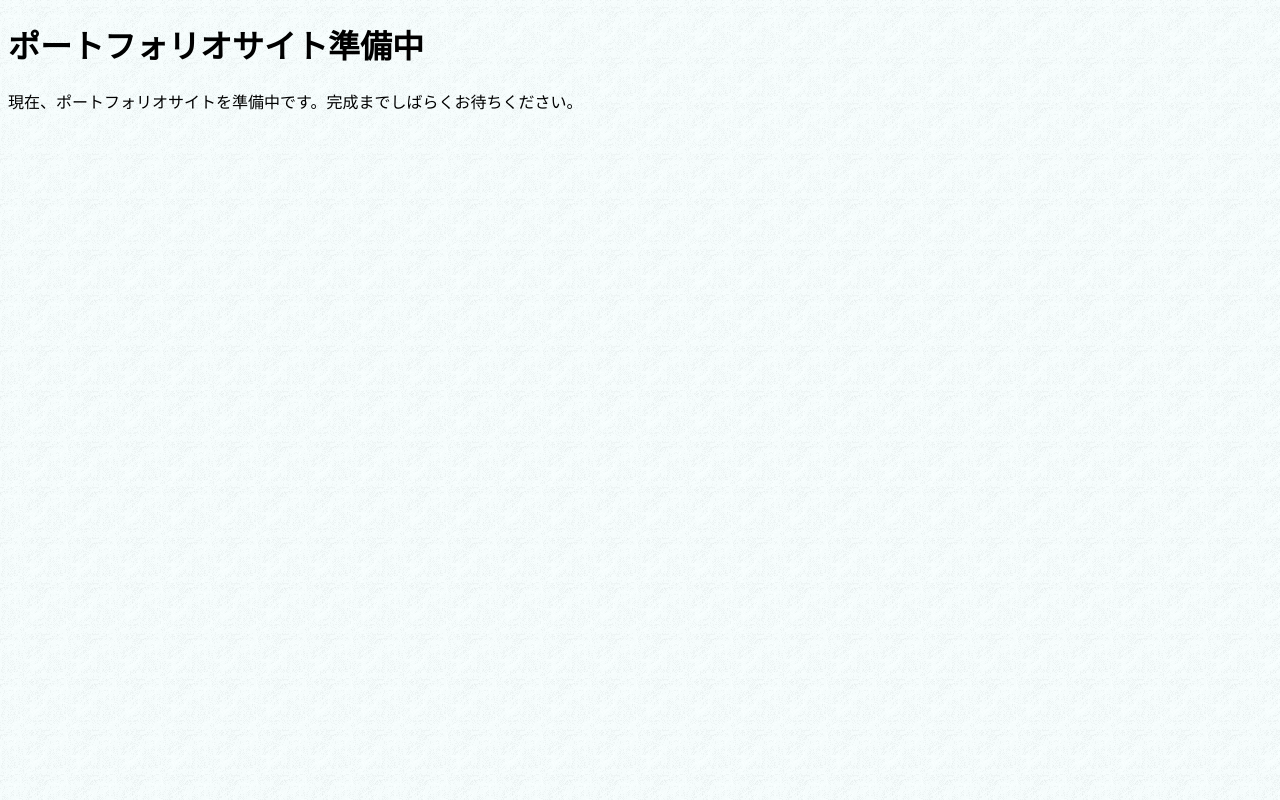
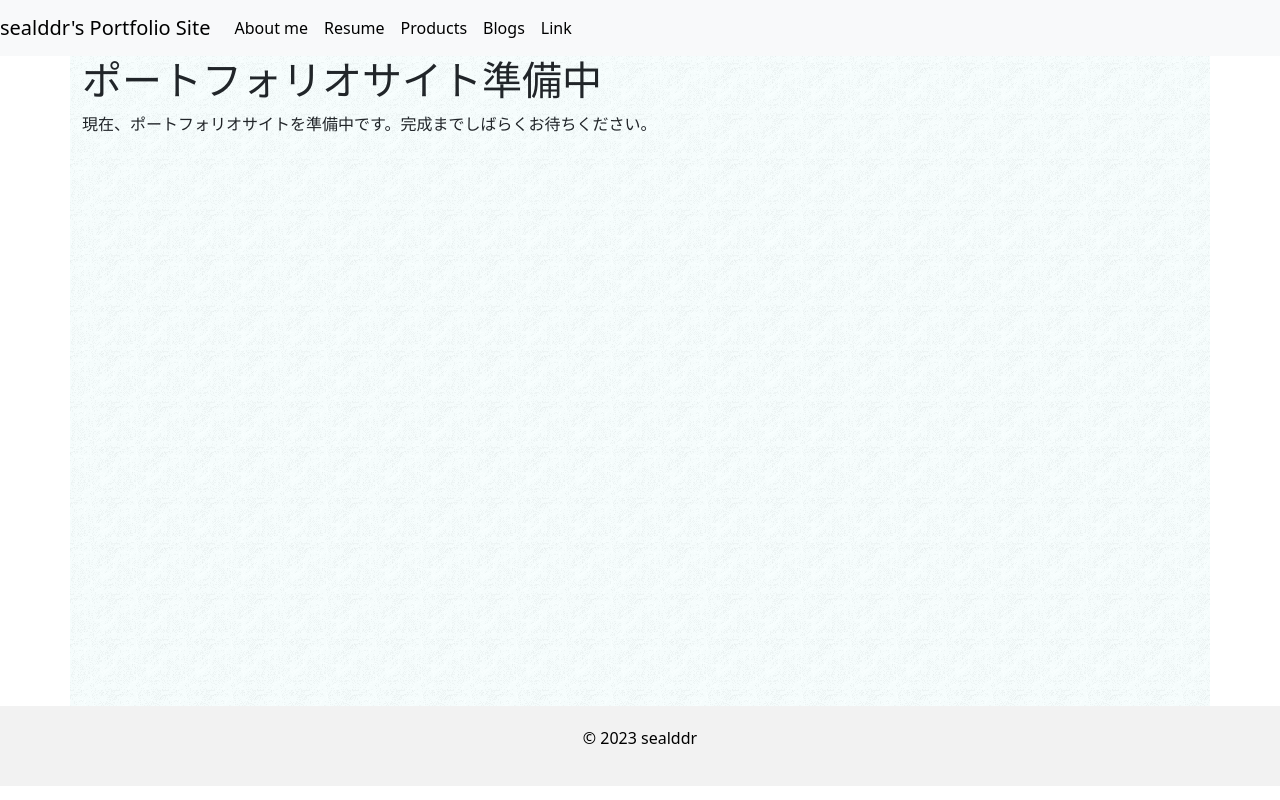
Before and after one commit to sealddr/sealddr.github.io, a Next.js app: page / in a window 1280 px wide. Built offline with nearby package versions, Linux system fonts and the light colour scheme.

Commit message:
add header and footer

```diff
--- a/package.json
+++ b/package.json
@@ -9,9 +9,11 @@
     "lint": "next lint"
   },
   "dependencies": {
+    "@types/react-bootstrap": "^0.32.33",
     "bootstrap": "^5.3.2",
     "next": "13.5.4",
     "react": "^18",
+    "react-bootstrap": "^2.9.0",
     "react-dom": "^18"
   },
   "devDependencies": {
--- a/src/components/layout.tsx
+++ b/src/components/layout.tsx
@@ -1,19 +1,30 @@
-import React from 'react';
-import Head from 'next/head'
+import 'bootstrap/dist/css/bootstrap.min.css'
+import '../styles/globals.css';
 
-export default function RootLayout({
-  children,
-}: {
-  children: React.ReactNode
-}) {
+import { ReactNode, useEffect, useRef } from 'react';
+import { useRouter } from 'next/router';
+
+type Props = {
+  children: ReactNode;
+};
+
+export default function RootLayout({ children }: Props) {
+  const router = useRouter();
+  const mainRef = useRef<HTMLDivElement>(null);
+
+  useEffect(() => {
+    document.title = 'sealddr\'s portfolio - ' + router.pathname;
+    if (mainRef.current) {
+      mainRef.current.style.marginTop = `${document.querySelector('header')?.clientHeight}px`;
+    }
+  }, [router.pathname]);
+
   return (
-  <>
-    <Head>
-      <meta charSet="utf-8" />
-      <meta name="viewport" content="width=device-width, initial-scale=1.0" />
-      <title>ポートフォリオサイト準備中</title>
-    </Head>
-      {children}
-  </>
+    <div>
+      <main className='main'>{children}</main>
+      <footer className='footer'>
+        <p>&copy; 2023 sealddr</p>
+      </footer>
+    </div>
   );
 }
--- a/src/pages/index.tsx
+++ b/src/pages/index.tsx
@@ -1,10 +1,25 @@
 import RootLayout from '../components/layout';
-import '../styles/globals.css';
+import '../styles/index.css'
+import { Nav, Navbar } from 'react-bootstrap';
 
 export default function Home() {
   return (
     <RootLayout>
-    <div className="container">
+      <Navbar bg="light" expand="lg">
+        <Navbar.Brand href="#home">sealddr's Portfolio Site</Navbar.Brand>
+        <Navbar.Toggle aria-controls="basic-navbar-nav" />
+        <Navbar.Collapse id="basic-navbar-nav">
+        <Nav className="mr-auto">
+          <Nav.Link href="/" className='active'>About me</Nav.Link>
+          <Nav.Link href="resume">Resume</Nav.Link>
+          <Nav.Link href="products">Products</Nav.Link>
+          <Nav.Link href="blogs">Blogs</Nav.Link>
+          <Nav.Link href="link">Link</Nav.Link>
+        </Nav>
+        </Navbar.Collapse>
+      </Navbar>
+
+    <div className="container" style={{ minHeight: 'calc(100vh - 150px)' }}>
       <h1>ポートフォリオサイト準備中</h1>
       <p>現在、ポートフォリオサイトを準備中です。完成までしばらくお待ちください。</p>
     </div>
--- a/src/styles/globals.css
+++ b/src/styles/globals.css
@@ -1,4 +1,14 @@
-body {
-  background-image: url('../../public/images/bg.png');
-  background-repeat: repeat;
+.navbar {
+  background-color: #f2f2f2;
 }
+
+.navbar-nav .nav-link {
+  color: #000;
+}
+
+.footer {
+  background-color:#f2f2f2;
+  padding: 20px;
+  text-align: center;
+  color: #000;
+}
--- /dev/null
+++ b/src/styles/index.css
@@ -0,0 +1,4 @@
+.container {
+    background-image: url('../../public/images/bg.png');
+    background-repeat: repeat;
+  }
```
Also changed, not shown: 1 other file (tests, documents, lock files or other folders).
